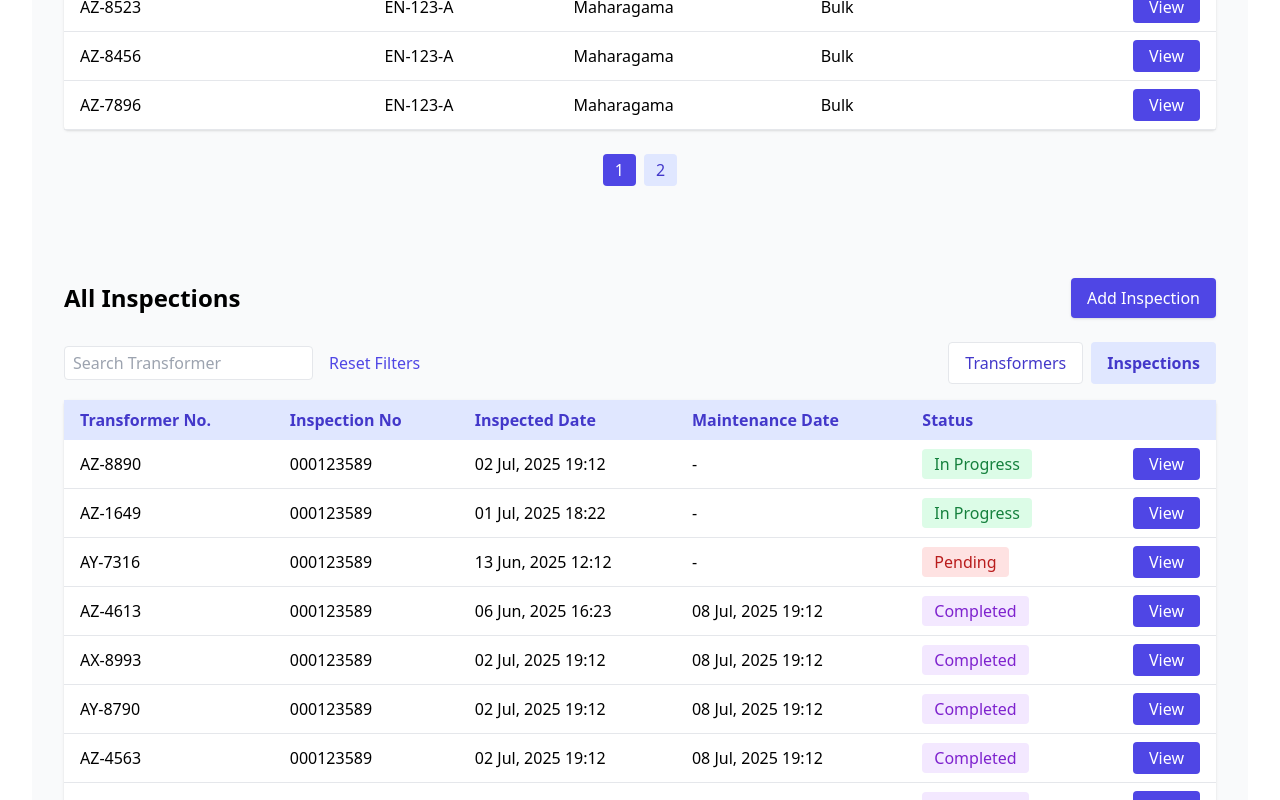
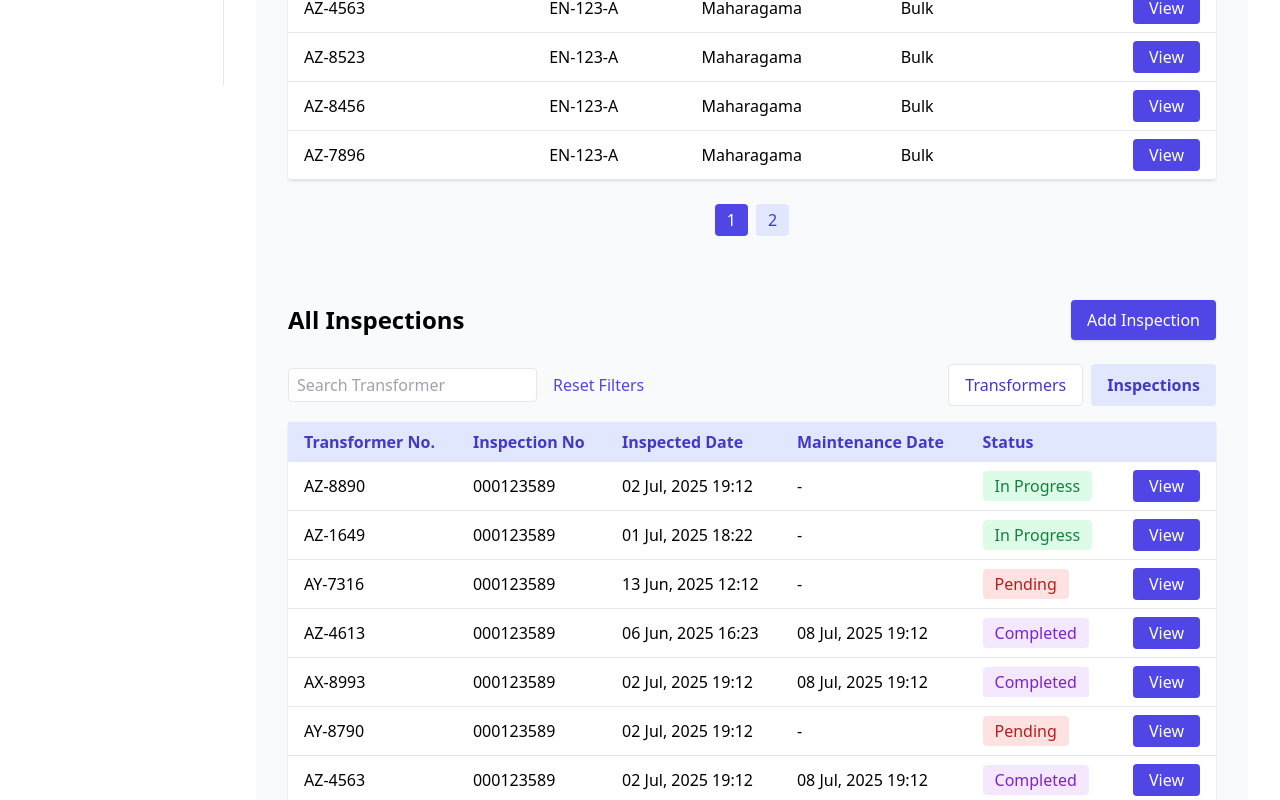
Before and after one commit to Web-Wizards-ENTC/Transformer, a React (Create React App) app in the folder Frontend/: page / in a window 1280 px wide. Shown: the part 714-1514 px from the top of the page. Built offline with nearby package versions, Linux system fonts and the light colour scheme.

Commit message:
add sidbar

```diff
--- a/Frontend/src/App.js
+++ b/Frontend/src/App.js
@@ -1,4 +1,5 @@
 import React from 'react';
+import Sidebar from './Sidebar';
 import AddTransformerModal from './AddTransformerModal';
 import AddInspection from './AddInspection';
 import TransformerList from './TransformerList';
@@ -7,7 +8,9 @@ import './App.css';
 
 export default function App() {
   return (
-    <>
+    <div className="flex min-h-screen">
+      <Sidebar />
+      <div className="flex-1">
         <div className="p-8">
           <AddTransformerModal />
         </div>
@@ -18,6 +21,7 @@ export default function App() {
           <TransformerList />
           <InspectionList />
         </div>
-    </>
+      </div>
+    </div>
   );
 }
--- a/Frontend/src/InspectionList.js
+++ b/Frontend/src/InspectionList.js
@@ -8,9 +8,9 @@ const inspectionData = [
   { no: 'AY-7316', inspectionNo: '000123589', inspected: '13 Jun, 2025 12:12', maintenance: '-', status: 'Pending' },
   { no: 'AZ-4613', inspectionNo: '000123589', inspected: '06 Jun, 2025 16:23', maintenance: '08 Jul, 2025 19:12', status: 'Completed' },
   { no: 'AX-8993', inspectionNo: '000123589', inspected: '02 Jul, 2025 19:12', maintenance: '08 Jul, 2025 19:12', status: 'Completed' },
-  { no: 'AY-8790', inspectionNo: '000123589', inspected: '02 Jul, 2025 19:12', maintenance: '08 Jul, 2025 19:12', status: 'Completed' },
+  { no: 'AY-8790', inspectionNo: '000123589', inspected: '02 Jul, 2025 19:12', maintenance: '-', status: 'Pending' },
   { no: 'AZ-4563', inspectionNo: '000123589', inspected: '02 Jul, 2025 19:12', maintenance: '08 Jul, 2025 19:12', status: 'Completed' },
-  { no: 'AZ-8523', inspectionNo: '000123589', inspected: '02 Jul, 2025 19:12', maintenance: '08 Jul, 2025 19:12', status: 'Completed' },
+  { no: 'AZ-8523', inspectionNo: '000123589', inspected: '02 Jul, 2025 19:12', maintenance: '-', status: 'In Progress' },
   { no: 'AZ-8456', inspectionNo: '000123589', inspected: '02 Jul, 2025 19:12', maintenance: '08 Jul, 2025 19:12', status: 'Completed' },
   { no: 'AZ-7896', inspectionNo: '000123589', inspected: '02 Jul, 2025 19:12', maintenance: '08 Jul, 2025 19:12', status: 'Completed' },
   { no: 'AX-8990', inspectionNo: '000123589', inspected: '25 Apr, 2025 10:12', maintenance: '08 Jul, 2025 19:12', status: 'Completed' },
--- /dev/null
+++ b/Frontend/src/Sidebar.js
@@ -0,0 +1,25 @@
+import React from 'react';
+import { FaBolt, FaCog } from 'react-icons/fa';
+
+export default function Sidebar() {
+  return (
+    <div className="h-screen w-56 bg-white border-r flex flex-col items-center py-6">
+      {/* Logo */}
+      <div className="mb-10 flex items-center gap-2">
+        <img src="/webwizards.png" alt="Logo" className="w-8 h-8" />
+        <span className="font-bold text-lg tracking-wide">Web Wizards</span>
+      </div>
+      {/* Menu */}
+      <div className="flex flex-col gap-6 w-full px-6">
+        <button className="flex items-center gap-2 px-3 py-2 rounded bg-purple-50 text-purple-700 font-medium">
+          <FaBolt className="text-base" />
+          Transformer
+        </button>
+        <button className="flex items-center gap-2 px-3 py-2 rounded text-gray-700 font-medium">
+          <FaCog className="text-base" />
+          Settings
+        </button>
+      </div>
+    </div>
+  );
+}
```
Also changed, not shown: Frontend/public/webwizards.png (added). Lines whose indentation alone changed are shown as unchanged.
